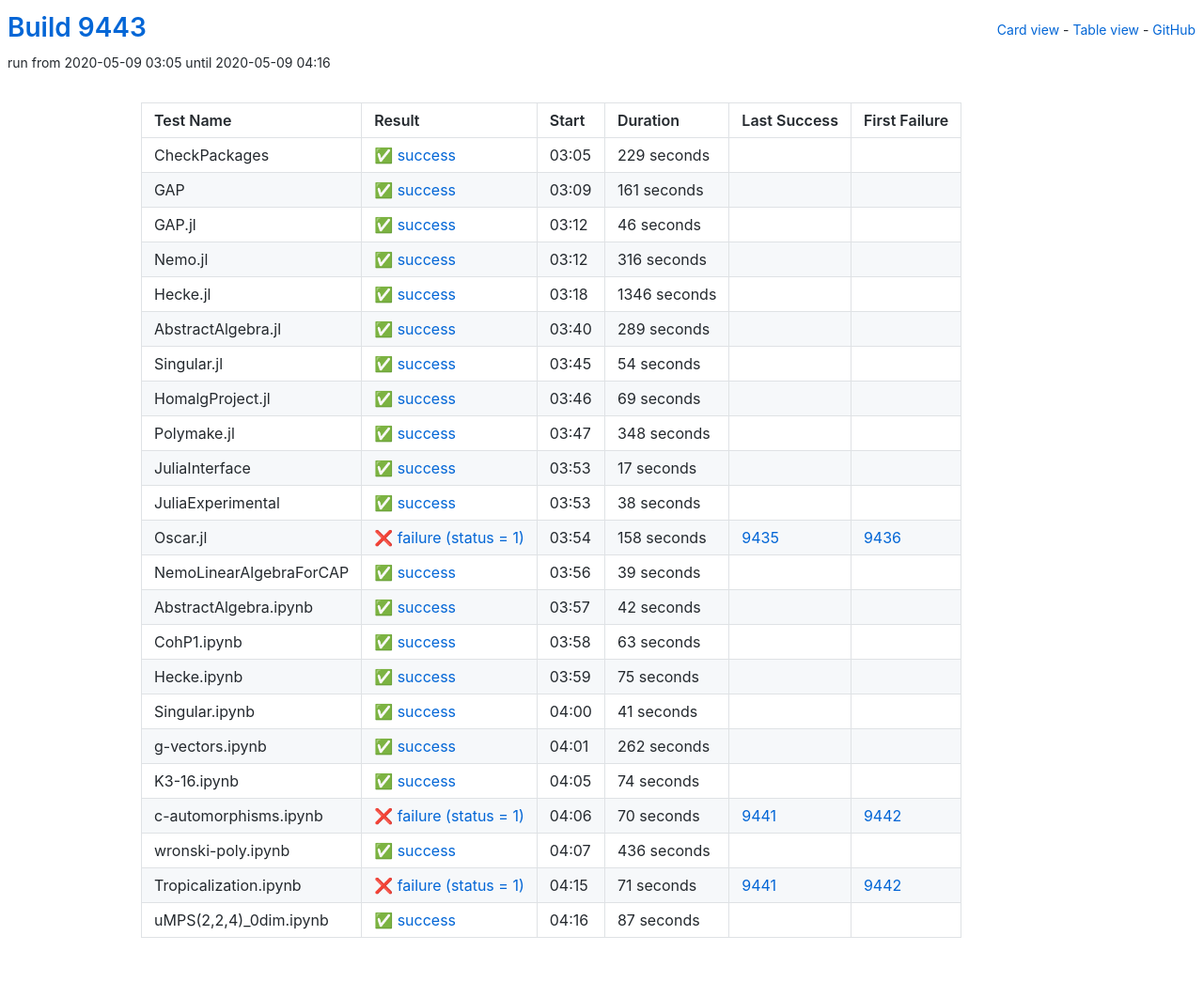
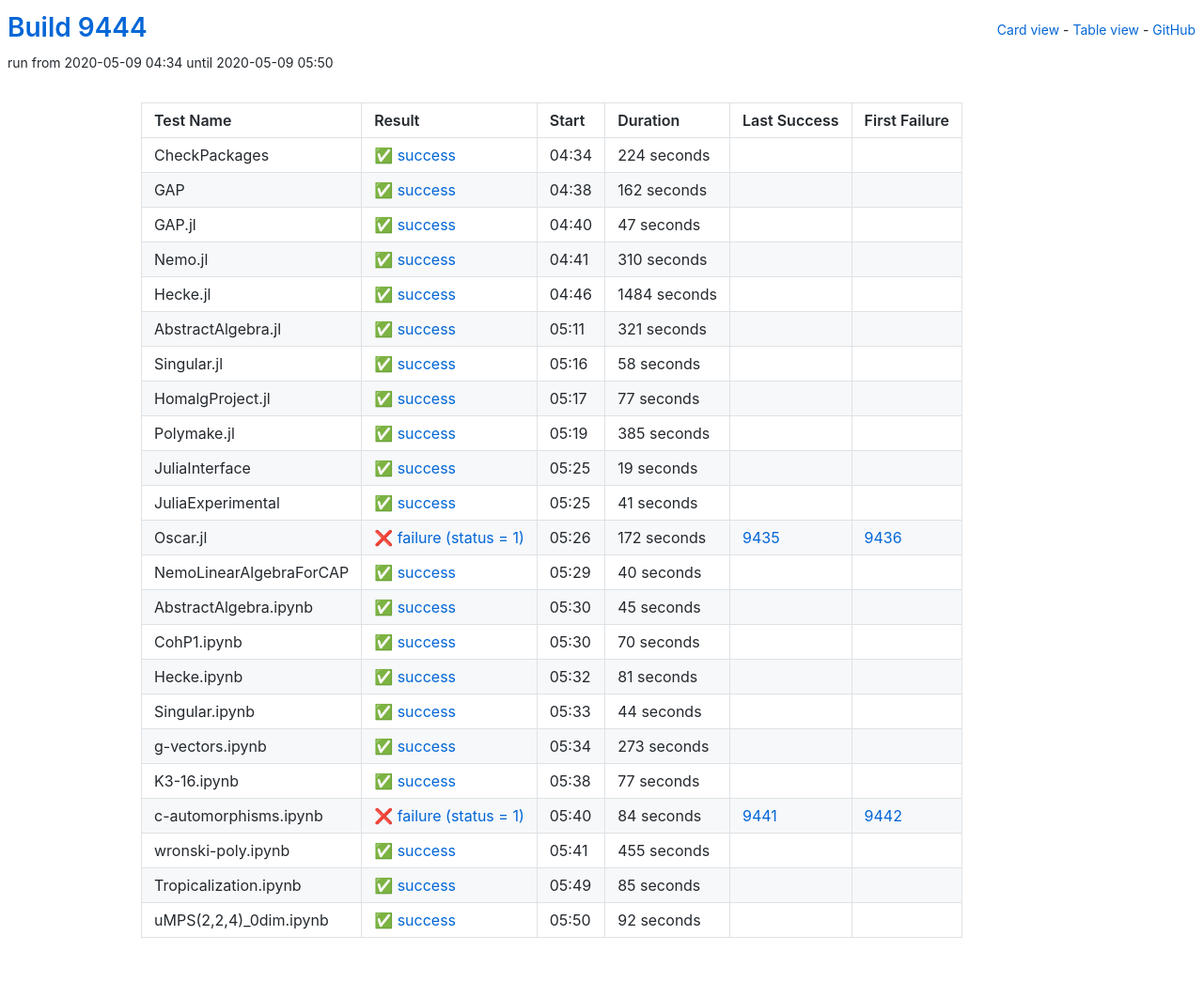
Before and after one commit to oscar-system/oscar-ci-status, a Jekyll site: the page built from table.html, in a window 1280 px wide. Shown: the whole page at 94% size. Built offline with Jekyll 4.4.1, drawn with Linux system fonts in a browser that asks for light colours.

Commit message:
Build 9444

```diff
--- a/_data/ci.yml
+++ b/_data/ci.yml
@@ -1,280 +1,280 @@
-build: 9443
-build_url: https://oscarci.mathematik.uni-kl.de/job/oscar/9443/
+build: 9444
+build_url: https://oscarci.mathematik.uni-kl.de/job/oscar/9444/
 job: oscar
 tests:
-- duration: 229
+- duration: 224
   exitcode: 0
   first_failure: false
   first_failure_url: null
   id: checkpackages
   last_success: false
   last_success_url: null
-  log: https://oscarci.mathematik.uni-kl.de/job/oscar/9443/artifact/logs/build-9443/CheckPackages.log
+  log: https://oscarci.mathematik.uni-kl.de/job/oscar/9444/artifact/logs/build-9444/CheckPackages.log
   name: CheckPackages
-  start: 2020-05-09 03:05
+  start: 2020-05-09 04:34
   status: success
   success: true
-- duration: 161
+- duration: 162
   exitcode: 0
   first_failure: false
   first_failure_url: null
   id: gap
   last_success: false
   last_success_url: null
-  log: https://oscarci.mathematik.uni-kl.de/job/oscar/9443/artifact/logs/build-9443/GAP.log
+  log: https://oscarci.mathematik.uni-kl.de/job/oscar/9444/artifact/logs/build-9444/GAP.log
   name: GAP
-  start: 2020-05-09 03:09
+  start: 2020-05-09 04:38
   status: success
   success: true
-- duration: 46
+- duration: 47
   exitcode: 0
   first_failure: false
   first_failure_url: null
   id: gap-jl
   last_success: false
   last_success_url: null
-  log: https://oscarci.mathematik.uni-kl.de/job/oscar/9443/artifact/logs/build-9443/GAP.jl.log
+  log: https://oscarci.mathematik.uni-kl.de/job/oscar/9444/artifact/logs/build-9444/GAP.jl.log
   name: GAP.jl
-  start: 2020-05-09 03:12
+  start: 2020-05-09 04:40
   status: success
   success: true
-- duration: 316
+- duration: 310
   exitcode: 0
   first_failure: false
   first_failure_url: null
   id: nemo-jl
   last_success: false
   last_success_url: null
-  log: https://oscarci.mathematik.uni-kl.de/job/oscar/9443/artifact/logs/build-9443/Nemo.jl.log
+  log: https://oscarci.mathematik.uni-kl.de/job/oscar/9444/artifact/logs/build-9444/Nemo.jl.log
   name: Nemo.jl
-  start: 2020-05-09 03:12
+  start: 2020-05-09 04:41
   status: success
   success: true
-- duration: 1346
+- duration: 1484
   exitcode: 0
   first_failure: false
   first_failure_url: null
   id: hecke-jl
   last_success: false
   last_success_url: null
-  log: https://oscarci.mathematik.uni-kl.de/job/oscar/9443/artifact/logs/build-9443/Hecke.jl.log
+  log: https://oscarci.mathematik.uni-kl.de/job/oscar/9444/artifact/logs/build-9444/Hecke.jl.log
   name: Hecke.jl
-  start: 2020-05-09 03:18
+  start: 2020-05-09 04:46
   status: success
   success: true
-- duration: 289
+- duration: 321
   exitcode: 0
   first_failure: false
   first_failure_url: null
   id: abstractalgebra-jl
   last_success: false
   last_success_url: null
-  log: https://oscarci.mathematik.uni-kl.de/job/oscar/9443/artifact/logs/build-9443/AbstractAlgebra.jl.log
+  log: https://oscarci.mathematik.uni-kl.de/job/oscar/9444/artifact/logs/build-9444/AbstractAlgebra.jl.log
   name: AbstractAlgebra.jl
-  start: 2020-05-09 03:40
+  start: 2020-05-09 05:11
   status: success
   success: true
-- duration: 54
+- duration: 58
   exitcode: 0
   first_failure: false
   first_failure_url: null
   id: singular-jl
   last_success: false
   last_success_url: null
-  log: https://oscarci.mathematik.uni-kl.de/job/oscar/9443/artifact/logs/build-9443/Singular.jl.log
+  log: https://oscarci.mathematik.uni-kl.de/job/oscar/9444/artifact/logs/build-9444/Singular.jl.log
   name: Singular.jl
-  start: 2020-05-09 03:45
+  start: 2020-05-09 05:16
   status: success
   success: true
-- duration: 69
+- duration: 77
   exitcode: 0
   first_failure: false
   first_failure_url: null
   id: homalgproject-jl
   last_success: false
   last_success_url: null
-  log: https://oscarci.mathematik.uni-kl.de/job/oscar/9443/artifact/logs/build-9443/HomalgProject.jl.log
+  log: https://oscarci.mathematik.uni-kl.de/job/oscar/9444/artifact/logs/build-9444/HomalgProject.jl.log
   name: HomalgProject.jl
-  start: 2020-05-09 03:46
+  start: 2020-05-09 05:17
   status: success
   success: true
-- duration: 348
+- duration: 385
   exitcode: 0
   first_failure: false
   first_failure_url: null
   id: polymake-jl
   last_success: false
   last_success_url: null
-  log: https://oscarci.mathematik.uni-kl.de/job/oscar/9443/artifact/logs/build-9443/Polymake.jl.log
+  log: https://oscarci.mathematik.uni-kl.de/job/oscar/9444/artifact/logs/build-9444/Polymake.jl.log
   name: Polymake.jl
-  start: 2020-05-09 03:47
+  start: 2020-05-09 05:19
   status: success
   success: true
-- duration: 17
+- duration: 19
   exitcode: 0
   first_failure: false
   first_failure_url: null
   id: juliainterface
   last_success: false
   last_success_url: null
-  log: https://oscarci.mathematik.uni-kl.de/job/oscar/9443/artifact/logs/build-9443/JuliaInterface.log
+  log: https://oscarci.mathematik.uni-kl.de/job/oscar/9444/artifact/logs/build-9444/JuliaInterface.log
   name: JuliaInterface
-  start: 2020-05-09 03:53
+  start: 2020-05-09 05:25
   status: success
   success: true
-- duration: 38
+- duration: 41
   exitcode: 0
   first_failure: false
   first_failure_url: null
   id: juliaexperimental
   last_success: false
   last_success_url: null
-  log: https://oscarci.mathematik.uni-kl.de/job/oscar/9443/artifact/logs/build-9443/JuliaExperimental.log
+  log: https://oscarci.mathematik.uni-kl.de/job/oscar/9444/artifact/logs/build-9444/JuliaExperimental.log
   name: JuliaExperimental
-  start: 2020-05-09 03:53
+  start: 2020-05-09 05:25
   status: success
   success: true
-- duration: 158
+- duration: 172
   exitcode: 1
   first_failure: 9436
   first_failure_url: https://oscarci.mathematik.uni-kl.de/job/oscar/9436/
   id: oscar-jl
   last_success: 9435
   last_success_url: https://oscarci.mathematik.uni-kl.de/job/oscar/9435/
-  log: https://oscarci.mathematik.uni-kl.de/job/oscar/9443/artifact/logs/build-9443/Oscar.jl.log
+  log: https://oscarci.mathematik.uni-kl.de/job/oscar/9444/artifact/logs/build-9444/Oscar.jl.log
   name: Oscar.jl
-  start: 2020-05-09 03:54
+  start: 2020-05-09 05:26
   status: failure
   success: false
-- duration: 39
+- duration: 40
   exitcode: 0
   first_failure: false
   first_failure_url: null
   id: nemolinearalgebraforcap
   last_success: false
   last_success_url: null
-  log: https://oscarci.mathematik.uni-kl.de/job/oscar/9443/artifact/logs/build-9443/NemoLinearAlgebraForCAP.log
+  log: https://oscarci.mathematik.uni-kl.de/job/oscar/9444/artifact/logs/build-9444/NemoLinearAlgebraForCAP.log
   name: NemoLinearAlgebraForCAP
-  start: 2020-05-09 03:56
+  start: 2020-05-09 05:29
   status: success
   success: true
-- duration: 42
+- duration: 45
   exitcode: 0
   first_failure: false
   first_failure_url: null
   id: abstractalgebra-ipynb
   last_success: false
   last_success_url: null
-  log: https://oscarci.mathematik.uni-kl.de/job/oscar/9443/artifact/logs/build-9443/AbstractAlgebra.ipynb.log
+  log: https://oscarci.mathematik.uni-kl.de/job/oscar/9444/artifact/logs/build-9444/AbstractAlgebra.ipynb.log
   name: AbstractAlgebra.ipynb
-  start: 2020-05-09 03:57
+  start: 2020-05-09 05:30
   status: success
   success: true
-- duration: 63
+- duration: 70
   exitcode: 0
   first_failure: false
   first_failure_url: null
   id: cohp1-ipynb
   last_success: false
   last_success_url: null
-  log: https://oscarci.mathematik.uni-kl.de/job/oscar/9443/artifact/logs/build-9443/CohP1.ipynb.log
+  log: https://oscarci.mathematik.uni-kl.de/job/oscar/9444/artifact/logs/build-9444/CohP1.ipynb.log
   name: CohP1.ipynb
-  start: 2020-05-09 03:58
+  start: 2020-05-09 05:30
   status: success
   success: true
-- duration: 75
+- duration: 81
   exitcode: 0
   first_failure: false
   first_failure_url: null
   id: hecke-ipynb
   last_success: false
   last_success_url: null
-  log: https://oscarci.mathematik.uni-kl.de/job/oscar/9443/artifact/logs/build-9443/Hecke.ipynb.log
+  log: https://oscarci.mathematik.uni-kl.de/job/oscar/9444/artifact/logs/build-9444/Hecke.ipynb.log
   name: Hecke.ipynb
-  start: 2020-05-09 03:59
+  start: 2020-05-09 05:32
   status: success
   success: true
-- duration: 41
+- duration: 44
   exitcode: 0
   first_failure: false
   first_failure_url: null
   id: singular-ipynb
   last_success: false
   last_success_url: null
-  log: https://oscarci.mathematik.uni-kl.de/job/oscar/9443/artifact/logs/build-9443/Singular.ipynb.log
+  log: https://oscarci.mathematik.uni-kl.de/job/oscar/9444/artifact/logs/build-9444/Singular.ipynb.log
   name: Singular.ipynb
-  start: 2020-05-09 04:00
+  start: 2020-05-09 05:33
   status: success
   success: true
-- duration: 262
+- duration: 273
   exitcode: 0
   first_failure: false
   first_failure_url: null
   id: g-vectors-ipynb
   last_success: false
   last_success_url: null
-  log: https://oscarci.mathematik.uni-kl.de/job/oscar/9443/artifact/logs/build-9443/g-vectors.ipynb.log
+  log: https://oscarci.mathematik.uni-kl.de/job/oscar/9444/artifact/logs/build-9444/g-vectors.ipynb.log
   name: g-vectors.ipynb
-  start: 2020-05-09 04:01
+  start: 2020-05-09 05:34
   status: success
   success: true
-- duration: 74
+- duration: 77
   exitcode: 0
   first_failure: false
   first_failure_url: null
   id: k3-16-ipynb
   last_success: false
   last_success_url: null
-  log: https://oscarci.mathematik.uni-kl.de/job/oscar/9443/artifact/logs/build-9443/K3-16.ipynb.log
+  log: https://oscarci.mathematik.uni-kl.de/job/oscar/9444/artifact/logs/build-9444/K3-16.ipynb.log
   name: K3-16.ipynb
-  start: 2020-05-09 04:05
+  start: 2020-05-09 05:38
   status: success
   success: true
-- duration: 70
+- duration: 84
   exitcode: 1
   first_failure: 9442
   first_failure_url: https://oscarci.mathematik.uni-kl.de/job/oscar/9442/
   id: c-automorphisms-ipynb
   last_success: 9441
   last_success_url: https://oscarci.mathematik.uni-kl.de/job/oscar/9441/
-  log: https://oscarci.mathematik.uni-kl.de/job/oscar/9443/artifact/logs/build-9443/c-automorphisms.ipynb.log
+  log: https://oscarci.mathematik.uni-kl.de/job/oscar/9444/artifact/logs/build-9444/c-automorphisms.ipynb.log
   name: c-automorphisms.ipynb
-  start: 2020-05-09 04:06
+  start: 2020-05-09 05:40
   status: failure
   success: false
-- duration: 436
+- duration: 455
   exitcode: 0
   first_failure: false
   first_failure_url: null
   id: wronski-poly-ipynb
   last_success: false
   last_success_url: null
-  log: https://oscarci.mathematik.uni-kl.de/job/oscar/9443/artifact/logs/build-9443/wronski-poly.ipynb.log
+  log: https://oscarci.mathematik.uni-kl.de/job/oscar/9444/artifact/logs/build-9444/wronski-poly.ipynb.log
   name: wronski-poly.ipynb
-  start: 2020-05-09 04:07
+  start: 2020-05-09 05:41
   status: success
   success: true
-- duration: 71
-  exitcode: 1
-  first_failure: 9442
-  first_failure_url: https://oscarci.mathematik.uni-kl.de/job/oscar/9442/
+- duration: 85
+  exitcode: 0
+  first_failure: false
+  first_failure_url: null
   id: tropicalization-ipynb
-  last_success: 9441
-  last_success_url: https://oscarci.mathematik.uni-kl.de/job/oscar/9441/
-  log: https://oscarci.mathematik.uni-kl.de/job/oscar/9443/artifact/logs/build-9443/Tropicalization.ipynb.log
+  last_success: false
+  last_success_url: null
+  log: https://oscarci.mathematik.uni-kl.de/job/oscar/9444/artifact/logs/build-9444/Tropicalization.ipynb.log
   name: Tropicalization.ipynb
-  start: 2020-05-09 04:15
-  status: failure
-  success: false
-- duration: 87
+  start: 2020-05-09 05:49
+  status: success
+  success: true
+- duration: 92
   exitcode: 0
   first_failure: false
   first_failure_url: null
   id: umps-2-2-4-0dim-ipynb
   last_success: false
   last_success_url: null
-  log: https://oscarci.mathematik.uni-kl.de/job/oscar/9443/artifact/logs/build-9443/uMPS-2-2-4-_0dim.ipynb.log
+  log: https://oscarci.mathematik.uni-kl.de/job/oscar/9444/artifact/logs/build-9444/uMPS-2-2-4-_0dim.ipynb.log
   name: uMPS(2,2,4)_0dim.ipynb
-  start: 2020-05-09 04:16
+  start: 2020-05-09 05:50
   status: success
   success: true
```
Also changed, not shown: README.md.
